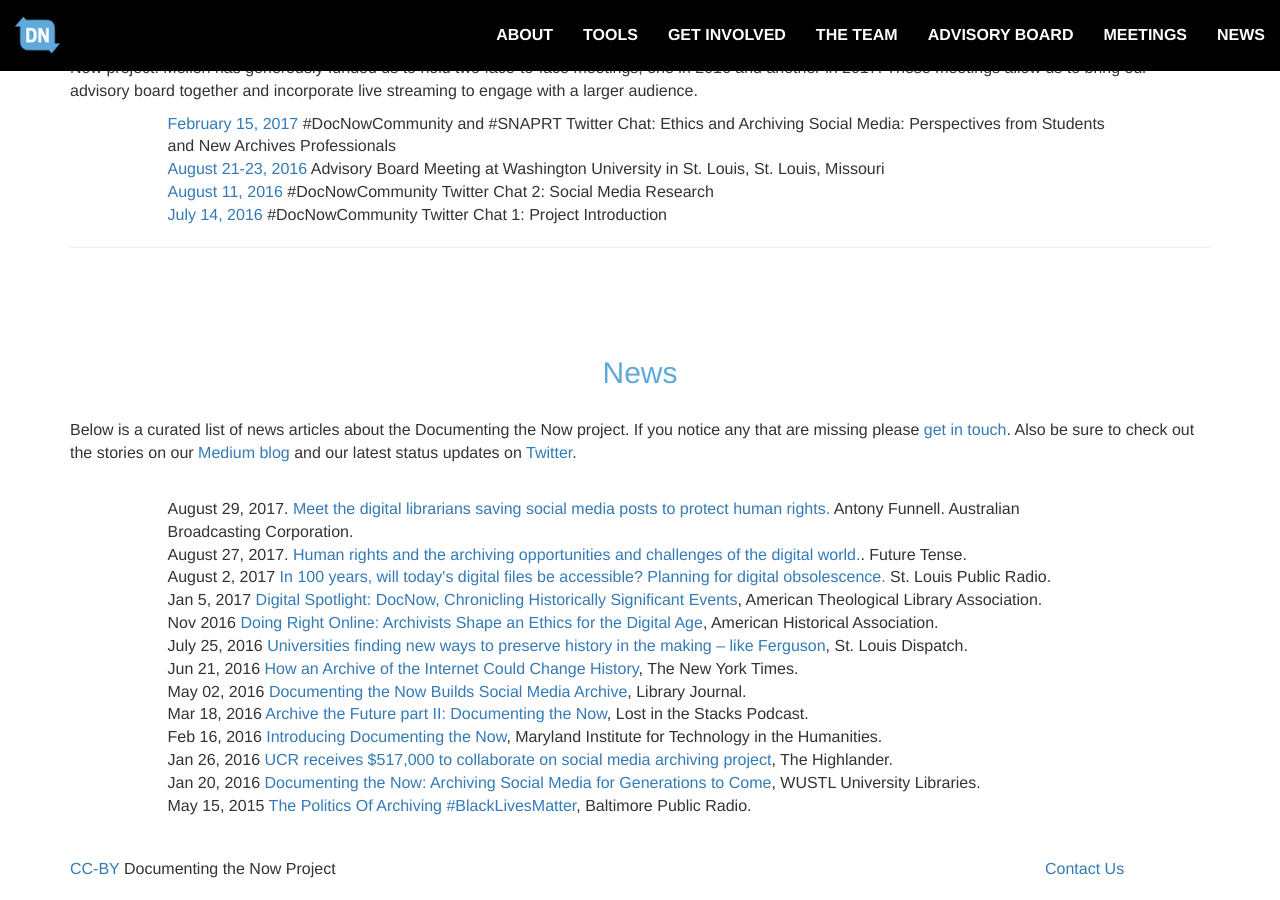
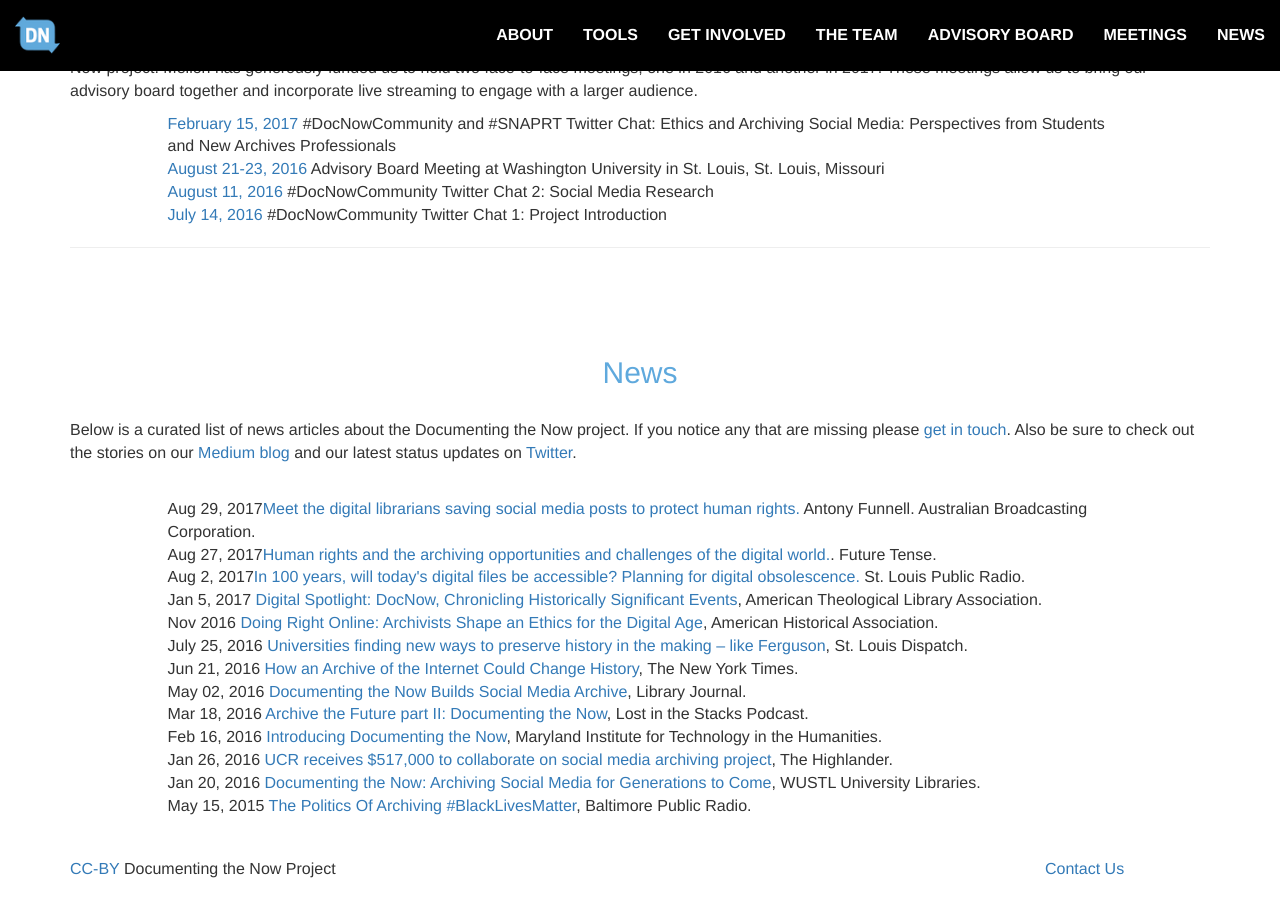
Before and after one commit to DocNow/docnow.github.io, a Jekyll site: the page built from index.html, in a window 1280 px wide and 900 px high, scrolled down 3983 px. Built offline with Jekyll 4.4.1, drawn with Linux system fonts in a browser that asks for light colours.

Commit message:
normalize dates
*

```diff
--- a/index.html
+++ b/index.html
@@ -325,13 +325,13 @@
 
             <div class="row">
                 <div class="col-lg-offset-1 col-lg-10 news-items">
-                  August 29, 2017. <a href="http://www.abc.net.au/news/2017-08-29/archivist-as-activist-human-rights-in-a-digital-world/8852068">Meet the digital librarians saving social media posts to protect human rights.</a> Antony Funnell.  Australian Broadcasting Corporation.</a>
+                  Aug 29, 2017<a href="http://www.abc.net.au/news/2017-08-29/archivist-as-activist-human-rights-in-a-digital-world/8852068">Meet the digital librarians saving social media posts to protect human rights.</a> Antony Funnell.  Australian Broadcasting Corporation.</a>
                 </div>
                 <div class="col-lg-offset-1 col-lg-10 news-items">
-                  August 27, 2017. <a href="http://www.abc.net.au/radionational/programs/futuretense/human-rights-and-the-opportunities-and-challenges-of-the-digita/8827514">Human rights and the archiving opportunities and challenges of the digital world.</a>. Future Tense.
+                  Aug 27, 2017<a href="http://www.abc.net.au/radionational/programs/futuretense/human-rights-and-the-opportunities-and-challenges-of-the-digita/8827514">Human rights and the archiving opportunities and challenges of the digital world.</a>. Future Tense.
                 </div>
                 <div class="col-lg-offset-1 col-lg-10 news-items">
-                  August 2, 2017 <a href="http://news.stlpublicradio.org/post/100-years-will-todays-digital-files-be-accessible-planning-digital-obsolescence">In 100 years, will today's digital files be accessible?  Planning for digital obsolescence.</a> St. Louis Public Radio.
+                  Aug 2, 2017<a href="http://news.stlpublicradio.org/post/100-years-will-todays-digital-files-be-accessible-planning-digital-obsolescence">In 100 years, will today's digital files be accessible?  Planning for digital obsolescence.</a> St. Louis Public Radio.
                 </div>
                 <div class="col-lg-offset-1 col-lg-10 news-items">
                 Jan 5, 2017 <a href="https://newsletter.atla.com/2017/digital-spotlight-docnow-chronicling-historically-significant-events/" target="_blank">Digital Spotlight: DocNow, Chronicling Historically Significant Events</a>, American Theological Library Association.<br>
```
